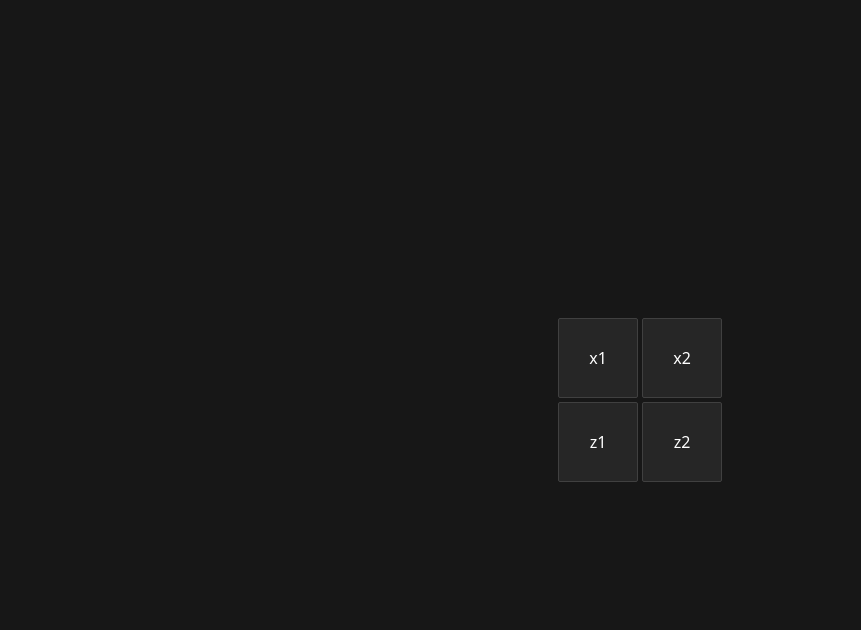
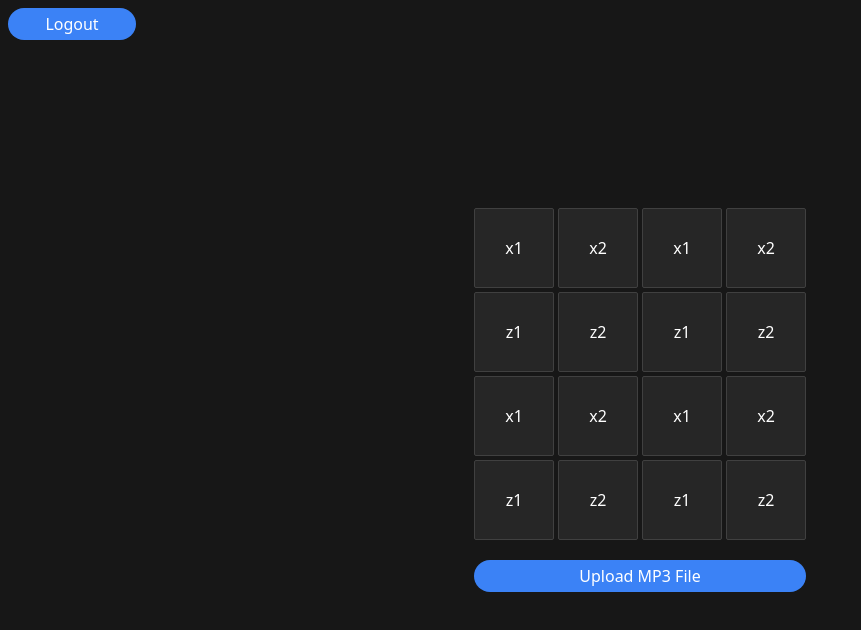
Before and after one commit to DennisGoe/soundboard-frontend, a React (Create React App) app: page /board in a window 1280 px wide. Shown: the top 630 px of the page, without its empty margins (0-861 px from the left). Built offline with nearby package versions, Linux system fonts and the light colour scheme.

Commit message:
file upload done - no name field added yet

```diff
--- a/package.json
+++ b/package.json
@@ -14,6 +14,11 @@
     "ajv": "^8.17.1",
     "axios": "^1.7.7",
     "cors": "^2.8.5",
+    "dotenv": "^16.4.5",
+    "firebase": "^11.0.1",
+    "firebase-admin": "^12.6.0",
+    "mongoose": "^8.7.2",
+    "multer": "^1.4.5-lts.1",
     "react": "^18.3.1",
     "react-dom": "^18.3.1",
     "react-redux": "^9.1.2",
--- /dev/null
+++ b/src/components/LogoutButton.tsx
@@ -0,0 +1,21 @@
+import React from 'react';
+import Button from "./utils/Button";
+import {useNavigate} from "react-router-dom";
+import apiService from "../modules/api";
+
+
+
+const LogoutButton = () => {
+    const navigate = useNavigate()
+    const logout = () => {
+        navigate("/")
+        apiService.logout()
+    }
+    return (
+        <div className={"absolute top-2 left-2 w-32"}>
+            <Button onClick={logout} text={"Logout"}/>
+        </div>
+    );
+};
+
+export default LogoutButton;
--- /dev/null
+++ b/src/components/utils/UploadFileButton.tsx
@@ -0,0 +1,47 @@
+import React, { useRef } from 'react';
+import Button from "./Button";
+import apiService from "../../modules/api";
+
+interface UploadFileButtonProps {}
+
+const UploadFileButton = ({}: UploadFileButtonProps) => {
+    const fileInputRef = useRef<HTMLInputElement>(null);
+
+    const handleButtonClick = () => {
+        if (fileInputRef.current) {
+            fileInputRef.current.click();
+        }
+    };
+
+    const handleFileChange = async (event: React.ChangeEvent<HTMLInputElement>) => {
+        const file = event.target.files?.[0];
+        if (file) {
+            try {
+                console.log("UPLOADING");
+                // Call the uploadFile function from apiService
+                const response = await apiService.uploadFile(file, "eier wir brauchen eier");
+                console.log('File uploaded successfully:', response);
+            } catch (error) {
+                console.error('Error uploading file:', error);
+            }
+        }
+    };
+
+    return (
+        <div>
+            <Button
+                onClick={handleButtonClick}
+                text={"Upload MP3 File"}
+            />
+            <input
+                type="file"
+                ref={fileInputRef}
+                onChange={handleFileChange}
+                accept=".mp3"
+                style={{ display: 'none' }}
+            />
+        </div>
+    );
+};
+
+export default UploadFileButton;
--- a/src/hooks/useBoardData.ts
+++ b/src/hooks/useBoardData.ts
@@ -1,5 +1,5 @@
 const useBoardData = () => {
-    return [["x1", "x2"], ["z1", "z2"]]
+    return [["x1", "x2","x1", "x2",], ["z1", "z2","z1", "z2",],["x1", "x2","x1", "x2",], ["z1", "z2","z1", "z2",],]
 };
 
 export default useBoardData;
--- a/src/modules/api.ts
+++ b/src/modules/api.ts
@@ -1,5 +1,7 @@
 // src/apiService.ts
 import axios, { AxiosRequestConfig, AxiosResponse, InternalAxiosRequestConfig, AxiosHeaders } from 'axios';
+import {ToastManager} from "./notifications/ToastService";
+import {FailureToastTemplate} from "./notifications/ToastTemplates";
 
 // Define user-related types
 interface UserCredentials {
@@ -45,6 +47,10 @@ api.interceptors.request.use(
                 config.headers = updatedHeaders;
             }
         }
+        // else {
+        //     ToastManager.show({...FailureToastTemplate, translationKey:"BITTE EINLOGGEN"})
+        //     window.location.href = "/"
+        // }
         return config;
     },
     (error) => {
@@ -95,6 +101,21 @@ const apiService = {
         localStorage.removeItem('token');
     },
 
+    uploadFile: async (file: File, name: string): Promise<{ _id: string; url: string; name: string }> => {
+        const formData = new FormData();
+        formData.append('mp3', file); // The backend expects the field name to be 'mp3'
+        formData.append('name', name); // Append the custom name to the form data
+
+        // Make the API request
+        return handleRequest(
+            api.post<{ _id: string; url: string; name: string }>('/api/files/upload', formData, {
+                headers: {
+                    'Content-Type': 'multipart/form-data',
+                },
+            })
+        );
+    },
+
     // Example of fetching user data (assuming there's an endpoint)
     getUser: (userId: string): Promise<UserData> => {
         return handleRequest(
--- a/src/pages/Board.tsx
+++ b/src/pages/Board.tsx
@@ -17,6 +17,7 @@ const Board = () => {
                     </div>
                 );
             })}
+
         </div>
     );
 };
--- a/src/pages/BoardPage.tsx
+++ b/src/pages/BoardPage.tsx
@@ -1,15 +1,18 @@
 import React from "react";
-import useBoardData from "../hooks/useBoardData";
 import Board from "./Board";
+import LogoutButton from "../components/LogoutButton";
+import UploadFileButton from "../components/utils/UploadFileButton";
 
-interface BoardPageProps {
-}
 
-const BoardPage = ({}: BoardPageProps) => {
+const BoardPage = () => {
     return (
         <div
             className={"w-full h-screen flex items-center justify-center bg-neutral-900 "}>
-            <Board/>
+            <LogoutButton/>
+            <div className={"flex flex-col gap-y-5"}>
+                <Board/>
+                <UploadFileButton/>
+            </div>
         </div>
     );
 };
```
Also changed, not shown: 1 other file (tests, documents, lock files or other folders).
